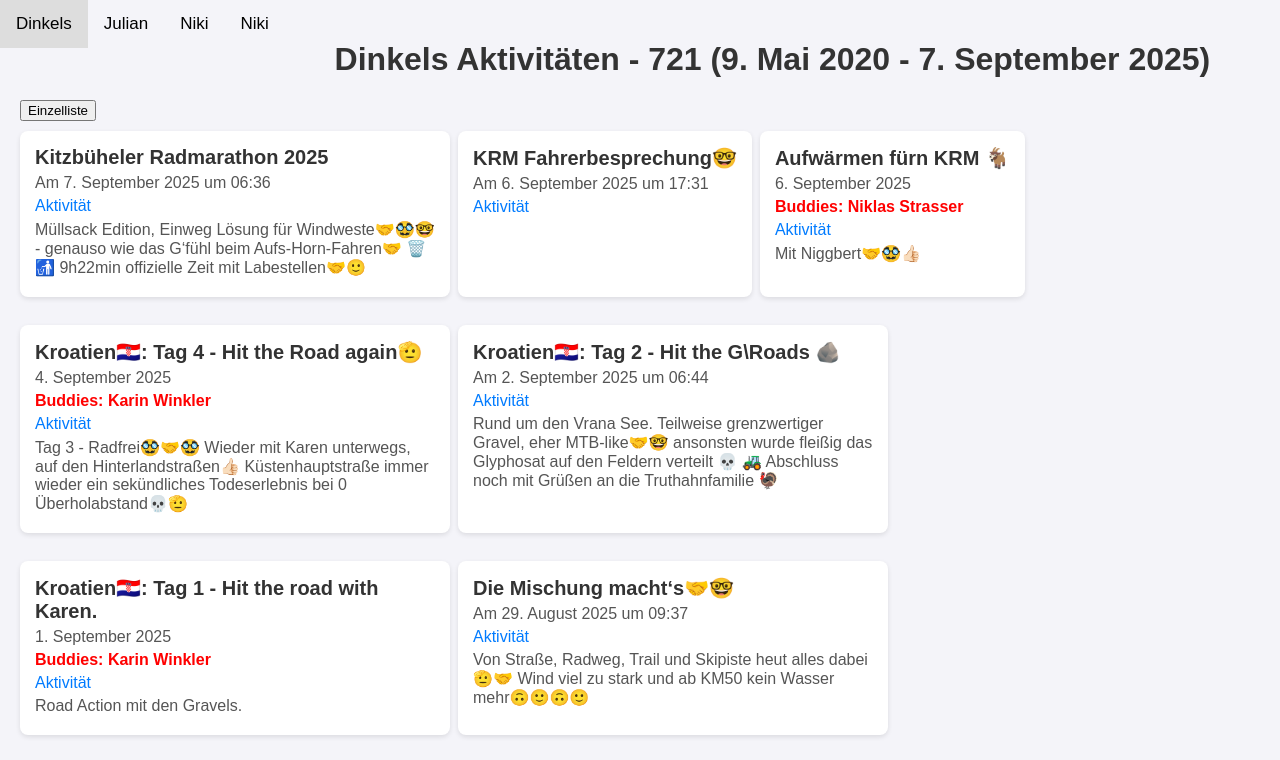
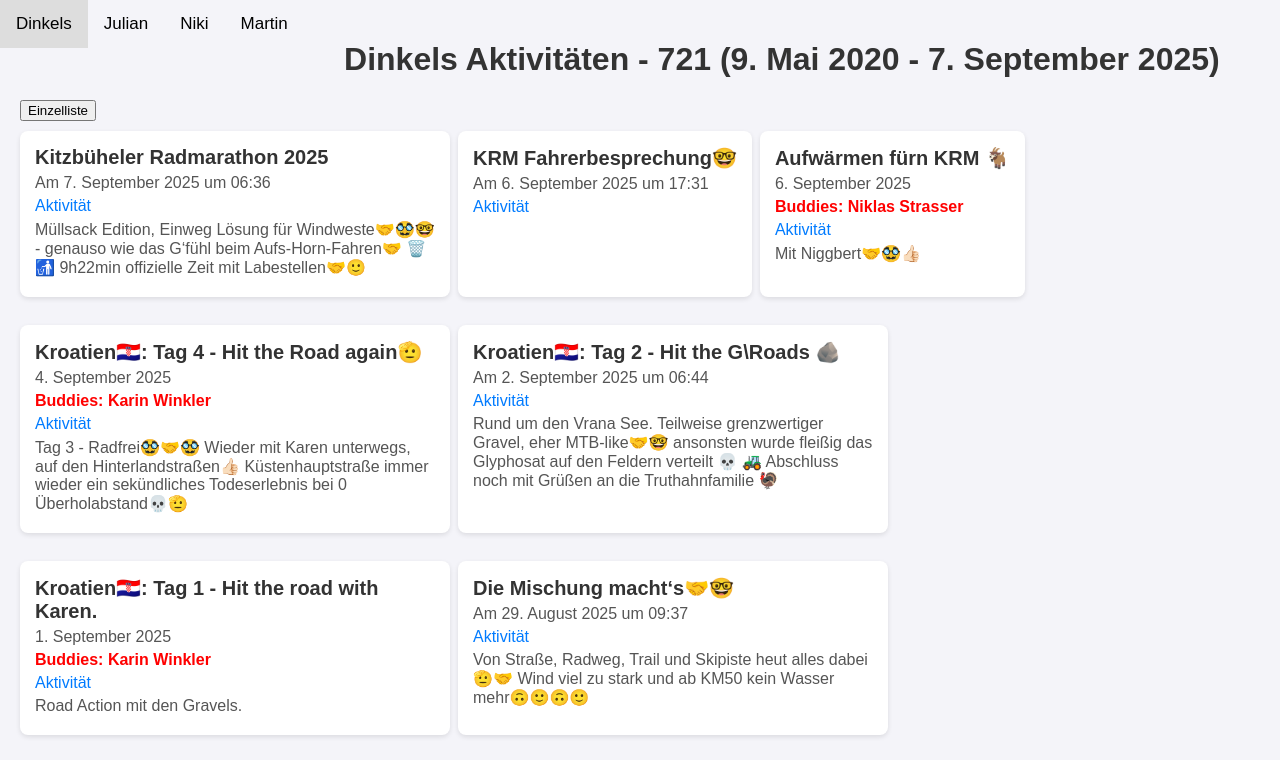
Before and after one commit to StrasserNiklas/StrasserNiklas.github.io, a plain HTML site: page index.html in a window 1280 px wide. Shown: the top 760 px of the page. Drawn offline with Linux system fonts and the light colour scheme.

Commit message:
Update index.html

```diff
--- a/index.html
+++ b/index.html
@@ -11,7 +11,7 @@
         <button class="tablinks" onclick="openFahrer(event, 'Dinkels')">Dinkels</button>
         <button class="tablinks" onclick="openFahrer(event, 'Julian')">Julian</button>
         <button class="tablinks" onclick="openFahrer(event, 'Niki')">Niki</button>
-        <button class="tablinks" onclick="openFahrer(event, 'Martin')">Niki</button>
+        <button class="tablinks" onclick="openFahrer(event, 'Martin')">Martin</button>
     </div>
 
     <div id="Dinkels" class="container">
```
